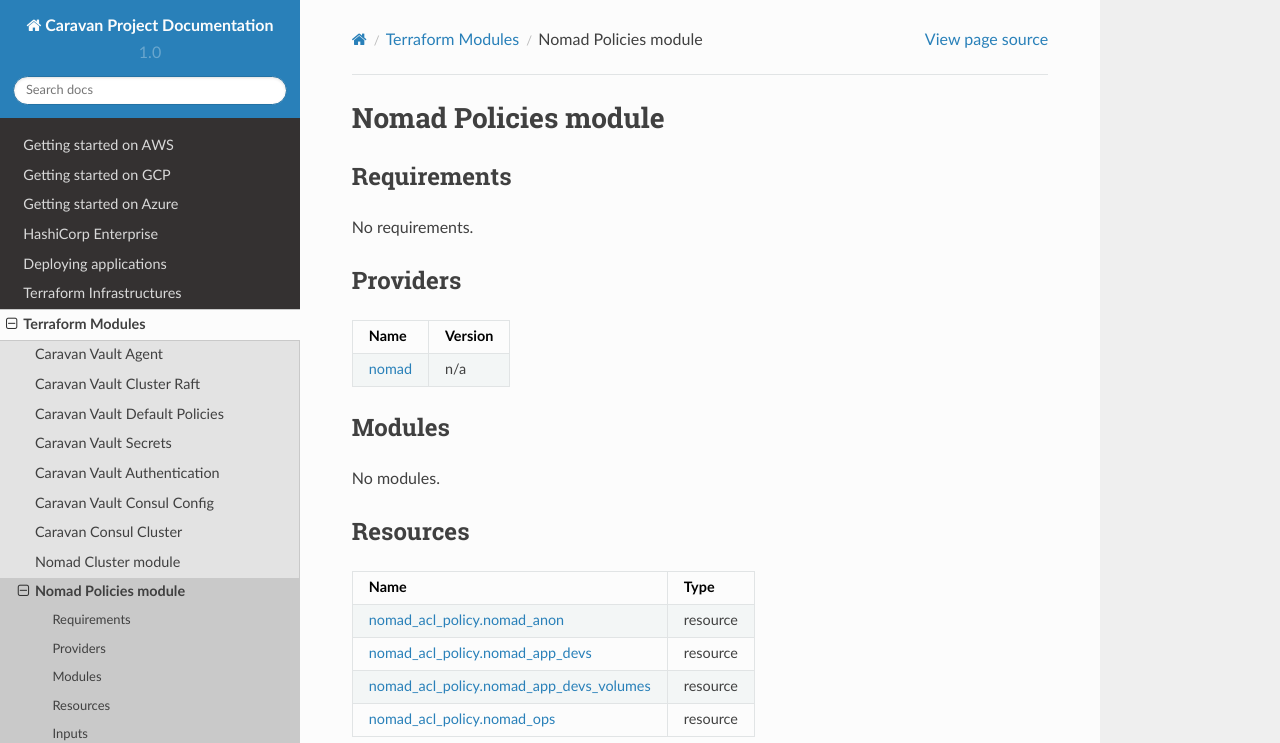
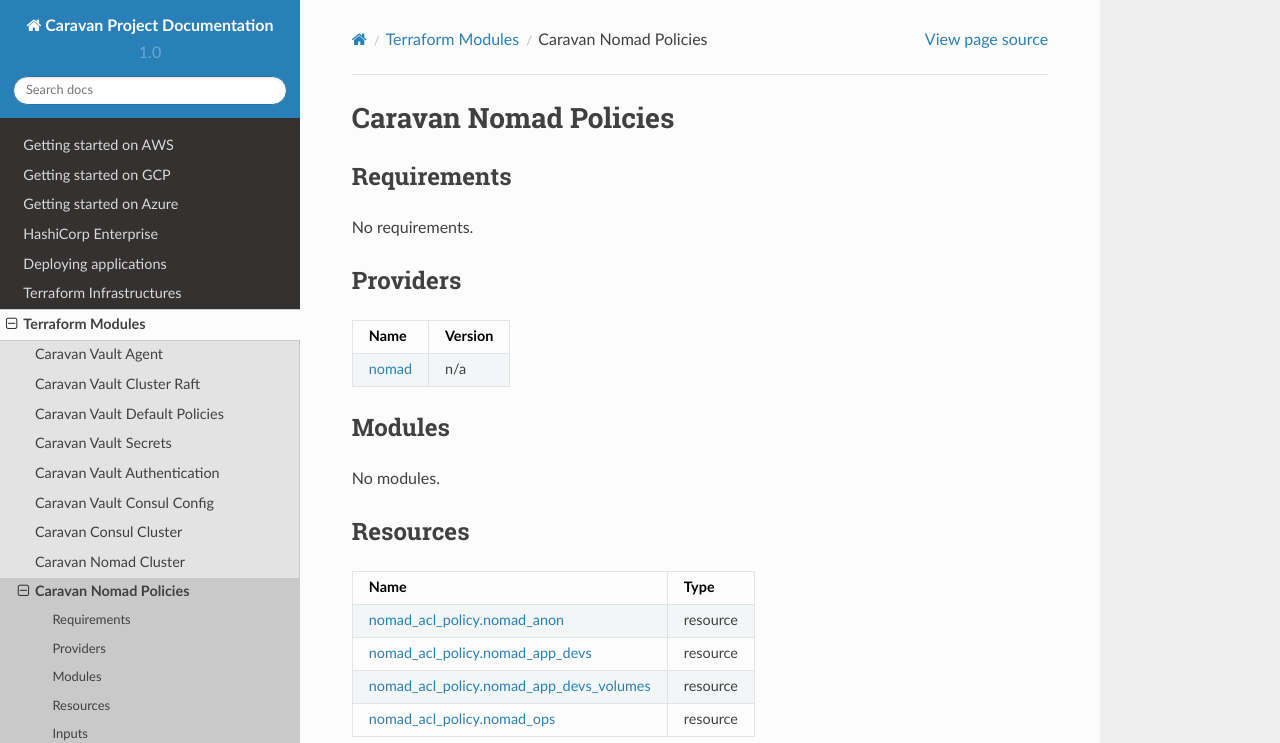
Before and after one commit to bitrockteam/caravanproject, a Sphinx documentation site: the page built from docs/caravan-nomad/modules-nomad-policies-README.md, in a window 1280 px wide and 1134 px high. Shown: the top 743 px of the window. Built offline with Sphinx 7.4.7 and the Read the Docs theme 2.0.0, drawn with Linux system fonts in a browser that asks for light colours.

Commit message:
Update docs for bitrockteam/caravan-nomad (#22)

```diff
--- a/docs/caravan-nomad/modules-nomad-cluster-README.md
+++ b/docs/caravan-nomad/modules-nomad-cluster-README.md
@@ -1,4 +1,4 @@
-# Nomad Cluster module
+# Caravan Nomad Cluster
 
 <!-- BEGINNING OF PRE-COMMIT-TERRAFORM DOCS HOOK -->
 ## Requirements
--- a/docs/caravan-nomad/modules-nomad-policies-README.md
+++ b/docs/caravan-nomad/modules-nomad-policies-README.md
@@ -1,4 +1,4 @@
-# Nomad Policies module
+# Caravan Nomad Policies
 
 <!-- BEGINNING OF PRE-COMMIT-TERRAFORM DOCS HOOK -->
 ## Requirements
```
